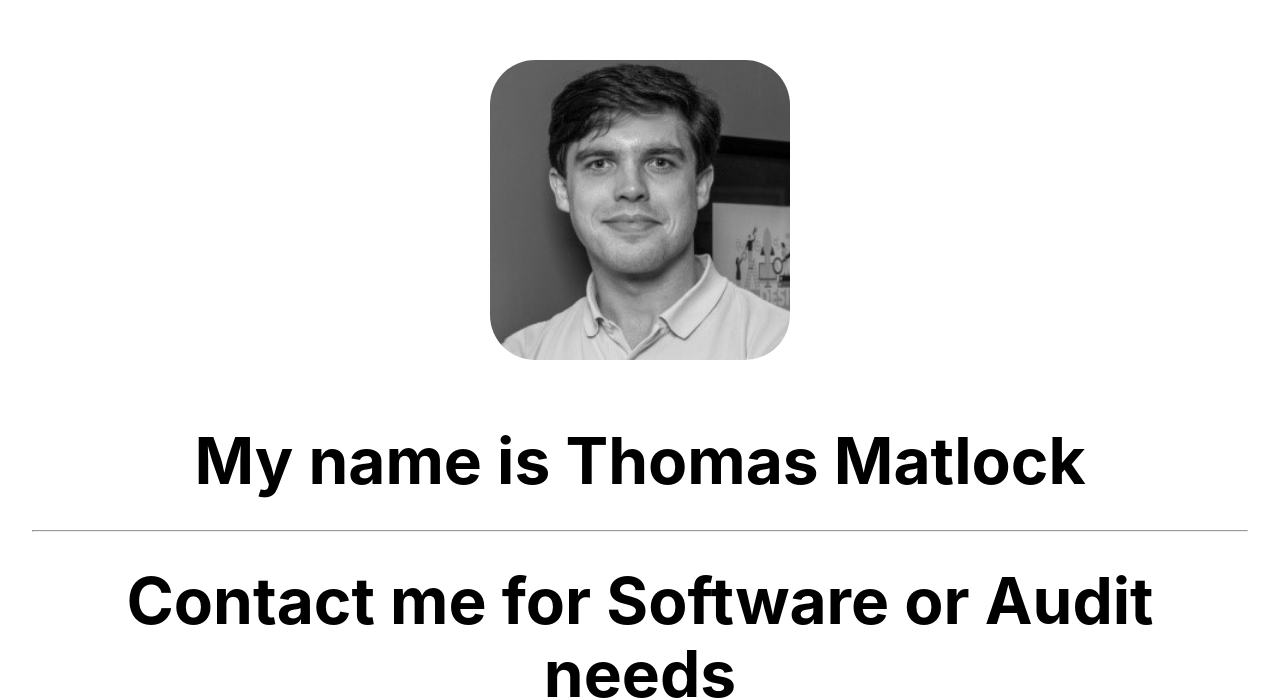
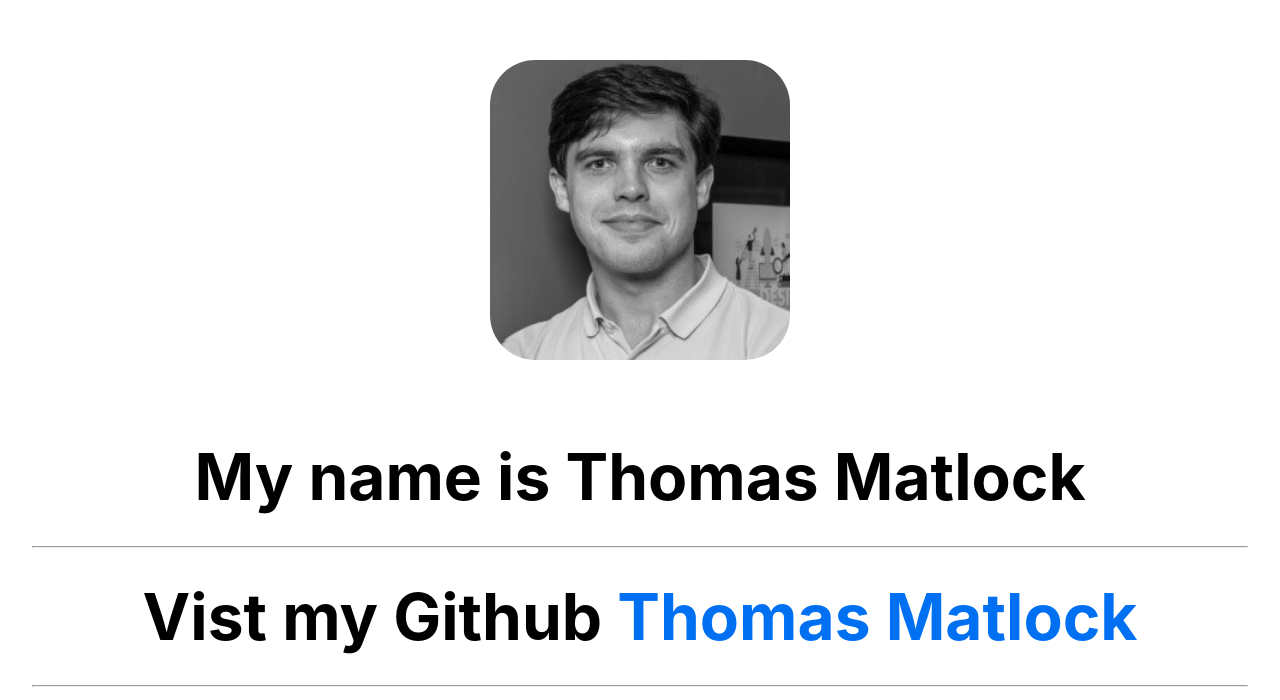
Before and after one commit to zep1994/thomas-matlock, a Next.js app in the folder frontend/: page / in a window 1280 px wide. Shown: the part 132-832 px from the top of the page. Built offline with nearby package versions, Linux system fonts and the light colour scheme.

Commit message:
Update index.js

```diff
--- a/frontend/pages/index.js
+++ b/frontend/pages/index.js
@@ -17,7 +17,7 @@ export default function Home() {
           My name is Thomas Matlock
           <br />
           <hr />
-          Contact me for Software or Audit needs
+          Vist my Github <a href="https://github.com/zep1994">Thomas Matlock</a>
           <br />
           <hr />
           CISA Certified and Full Stack Develeper
```
